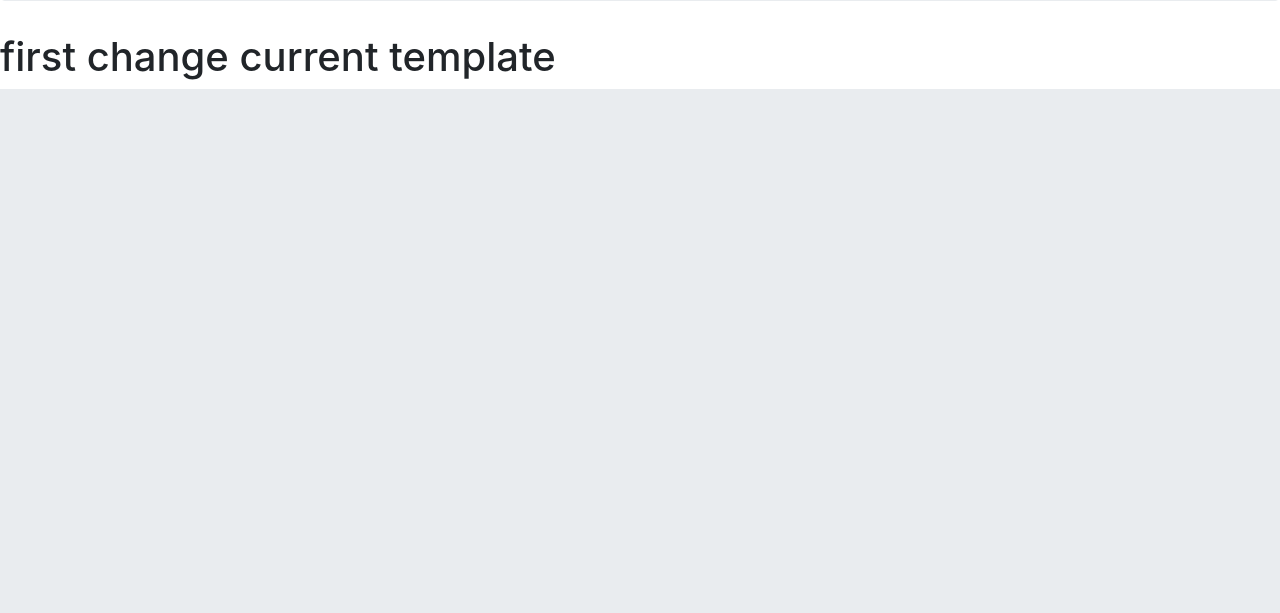
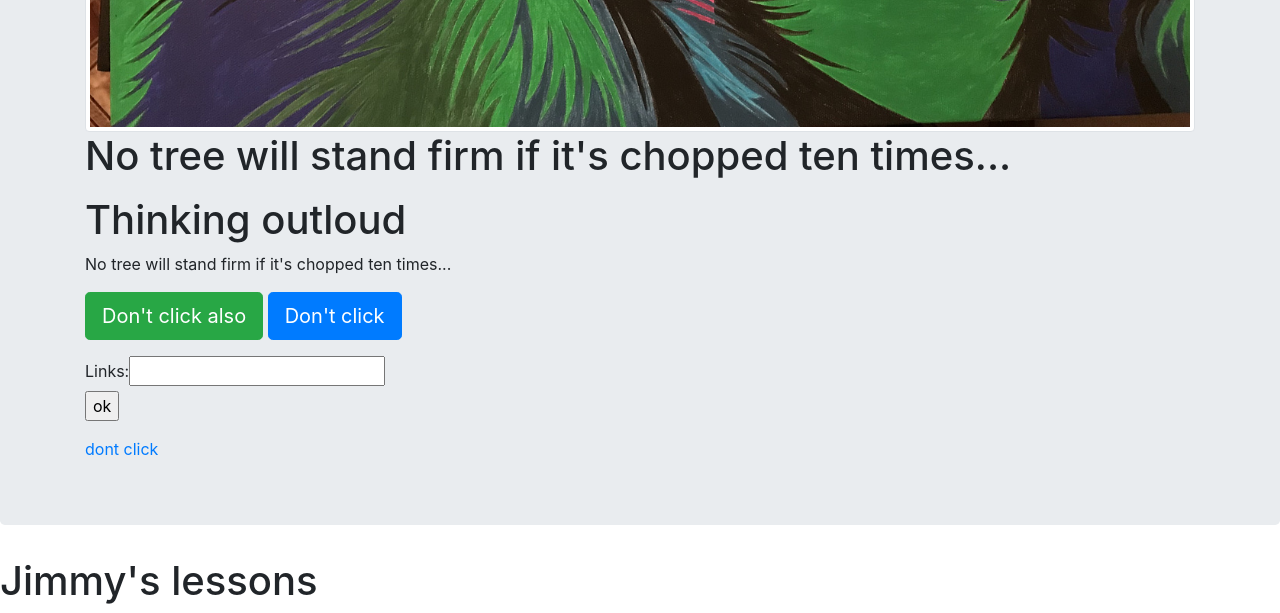
Before and after one commit to Djenevra/Task-2-Videoconvertor.-attempt-5, a Django app: page /mainApp/ in a window 1280 px wide. Shown: the part 766-1379 px from the top of the page. Before the commit the page ends 855 px from the top, so only its background shows below. Run offline with Django 3.2, Linux system fonts and the light colour scheme; some libraries are stand-ins or nearby versions.

Commit message:
Made some alterations in design.

```diff
--- a/mainApp/templates/mainApp/HomePage.html
+++ b/mainApp/templates/mainApp/HomePage.html
@@ -1,5 +1,5 @@
   {% extends "mainApp/wrapper.html" %}
   {% block content %}
-  <h1>Verification of current html file</h1>
+  <h1>Thinking outloud</h1>
   {%include "mainApp/includes/some_html.html"%}
   {% endblock %}
--- a/mainApp/templates/mainApp/includes/some_html.html
+++ b/mainApp/templates/mainApp/includes/some_html.html
@@ -1,4 +1,4 @@
 {% block content %}
-<p>This is a block</p>
+<p>No tree will stand firm if it's chopped ten times...</p>
 
 {% endblock %}
--- a/mainApp/templates/mainApp/wrapper.html
+++ b/mainApp/templates/mainApp/wrapper.html
@@ -2,7 +2,7 @@
 <html lang="en" dir="ltr">
   <head>
     <meta charset="utf-8">
-    <title>Videoconverter</title>
+    <title>Videoconvertor</title>
     {% load static %}
     <link rel ="stylesheet" href="{% static 'css/bootstrap.min.css' %}"
     type="text/css">
@@ -11,15 +11,15 @@
 
     <div class="jumbotron">
       <div class="container">
-        <img src="{% static 'mainApp/Image/Sobaken' %}"class="img-thumbnail">
+        <img src="{% static 'mainApp/Image/Thinkingoutloud.jpeg' %}"class="img-thumbnail">
         <h1>{% include "mainApp/includes/some_html.html" %}</h1>
 
           {% block content %}
           {% endblock %}
 
 <p>
-  <a href="/" class ="btn btn-success btn-lg">Main Page</a>
- <a href="/news" class ="btn btn-primary btn-lg">Know more</a>
+  <a href="/" class ="btn btn-success btn-lg">Don't click also</a>
+ <a href="/news" class ="btn btn-primary btn-lg">Don't click</a>
 </p>
 <form method="POST">
   {%csrf_token%}
@@ -28,9 +28,9 @@
     <input type="submit" value="ok">
   </p>
 </form>
-<a href ="{{temp}}">download</a>
+<a href ="{{temp}}">dont click</a>
       </div>
     </div>
-    <h1>first change current template</h1>
+    <h1>Jimmy's lessons</h1>
   </body>
 </html>
```
Also changed, not shown: mainApp/views.py (+0 -20 lines), mainApp/static/mainApp/Image/Thinkingoutloud.jpeg (added).
